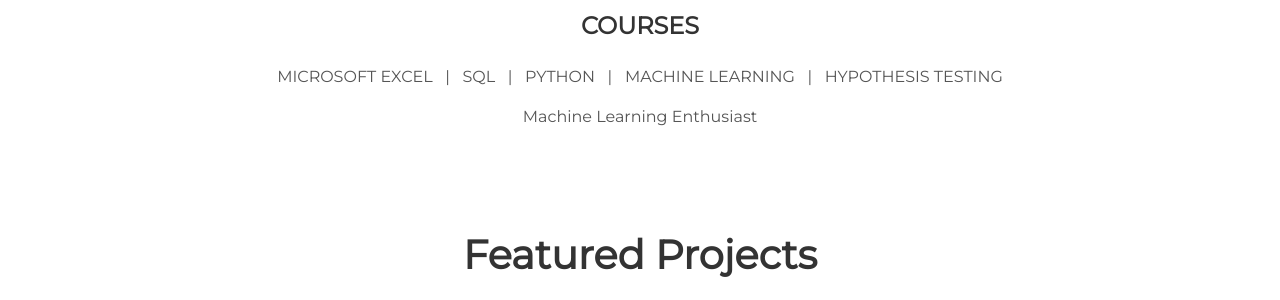
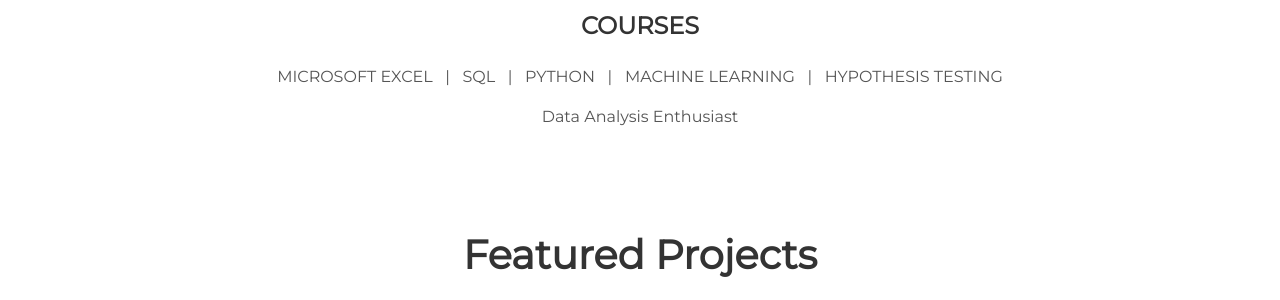
Before and after one commit to cseshubhamsinghal/cseshubhamsinghal.github.io, a Jekyll site: the page built from index.html, in a window 1280 px wide and 900 px high, scrolled down 784 px. Shown: the part 153-453 px from the top of the window. Built offline with Jekyll 4.4.1, drawn with Linux system fonts in a browser that asks for light colours.

Commit message:
Update about.html

```diff
--- a/_includes/about.html
+++ b/_includes/about.html
@@ -1,8 +1,9 @@
  <div class="user-details">
   <p> </p>
   <h3> COURSES </h3> <p>  MICROSOFT EXCEL    &nbsp;&nbsp;|&nbsp;&nbsp;    SQL    &nbsp;&nbsp;|&nbsp;&nbsp;    PYTHON    &nbsp;&nbsp;|&nbsp;&nbsp;    MACHINE LEARNING    &nbsp;&nbsp;|&nbsp;&nbsp;    HYPOTHESIS TESTING  </p>
-  <!--<h1> My Expertise </h1>-->
-  <p> {{site.user_description}} </p>
+  <!--<h1> My Expertise </h1>
+  <p> {{site.user_description}} </p> -->
+  <p>Data Analysis Enthusiast</p>
 </div>
 
 <!--
```
